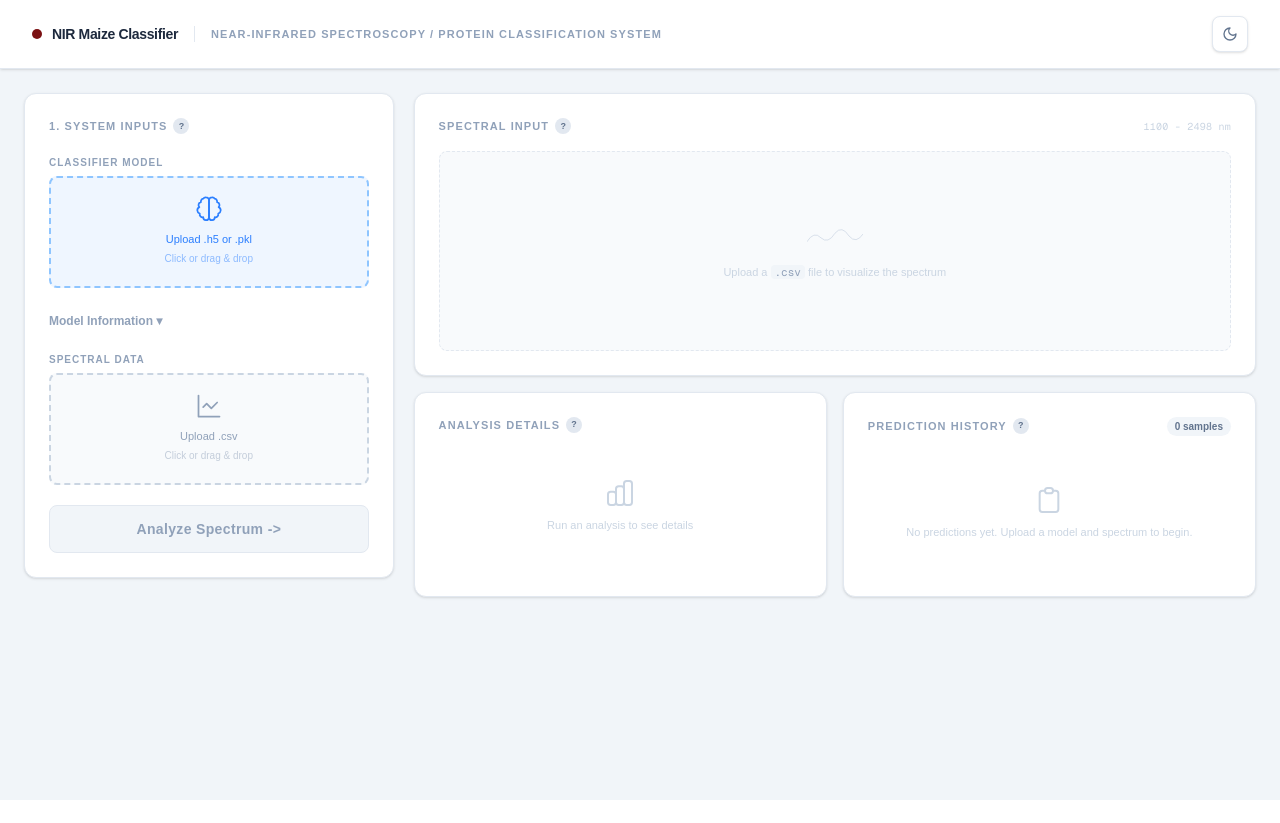
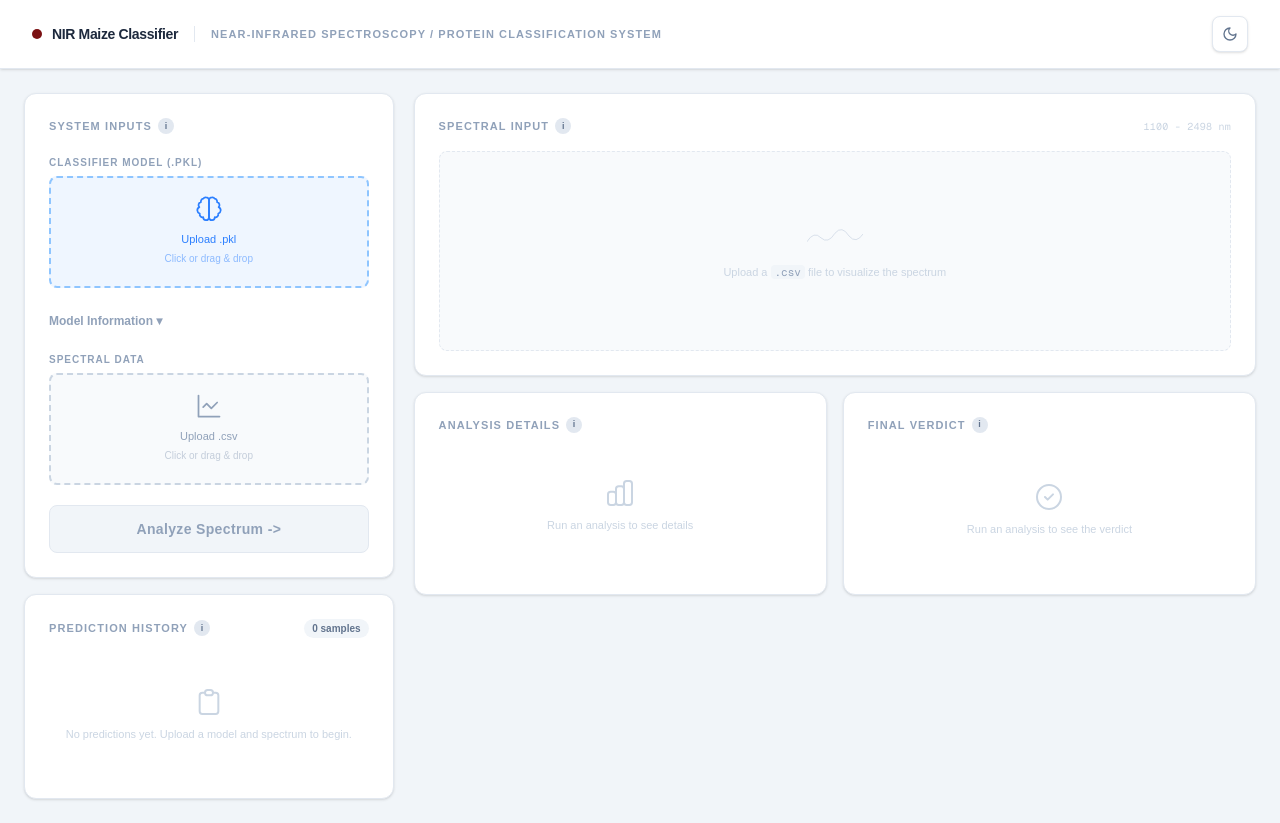
Before and after one commit to kervinsamson/nir-maize-classifier, a Next.js app in the folder app/frontend/: page / in a window 1280 px wide. Before the commit the page ends 800 px from the top, so only its background shows below. Built offline with nearby package versions, Linux system fonts and the light colour scheme.

Commit message:
chore: switch positions of final verdict card and prediciton history card

```diff
--- a/app/frontend/app/components/FinalVerdictCard.tsx
+++ b/app/frontend/app/components/FinalVerdictCard.tsx
@@ -13,7 +13,7 @@ function MetaRow({ label, value }: { label: string; value: string }) {
 }
 
 interface FinalVerdictCardProps {
-  result: AnalysisResult;
+  result?: AnalysisResult | null;
   modelFileName: string;
 }
 
@@ -22,11 +22,20 @@ export function FinalVerdictCard({ result, modelFileName }: FinalVerdictCardProp
     <div className="bg-white dark:bg-slate-900 rounded-xl border border-slate-200 dark:border-slate-800 shadow-sm p-6 flex flex-col gap-4">
       <div className="flex items-center gap-1.5">
         <h2 className="text-[11px] font-bold text-slate-400 dark:text-slate-500 uppercase tracking-widest">
-          2. Final Verdict
+          Final Verdict
         </h2>
         <InfoTooltip text="The model's binary classification result — whether the sample is high or low in protein content." />
       </div>
 
+      {!result ? (
+        <div className="flex flex-col items-center justify-center gap-2 py-8 text-slate-300 dark:text-slate-600">
+          <svg className="w-8 h-8" fill="none" stroke="currentColor" viewBox="0 0 24 24">
+            <path strokeLinecap="round" strokeLinejoin="round" strokeWidth={1.5} d="M9 12l2 2 4-4m6 2a9 9 0 11-18 0 9 9 0 0118 0z" />
+          </svg>
+          <p className="text-[11px] text-center">Run an analysis to see the verdict</p>
+        </div>
+      ) : (
+        <>
           {result.isHighProtein ? (
             <div
               className="rounded-lg bg-green-50 dark:bg-green-950/40 border border-green-200 dark:border-green-900 p-4"
@@ -52,6 +61,8 @@ export function FinalVerdictCard({ result, modelFileName }: FinalVerdictCardProp
             <MetaRow label="Inference Time" value={`${result.inferenceTime}s`} />
             <MetaRow label="Model Loaded" value={modelFileName} />
           </div>
+        </>
+      )}
     </div>
   );
 }
--- a/app/frontend/app/components/InfoTooltip.tsx
+++ b/app/frontend/app/components/InfoTooltip.tsx
@@ -9,11 +9,11 @@ export function InfoTooltip({ text }: InfoTooltipProps) {
     <div className="relative inline-flex group">
       <button
         type="button"
-        className="w-4 h-4 rounded-full bg-slate-200 dark:bg-slate-700 text-slate-500 dark:text-slate-400 text-[9px] font-bold flex items-center justify-center hover:bg-slate-300 dark:hover:bg-slate-600 transition-colors cursor-default select-none"
+        className="w-4 h-4 rounded-full bg-slate-200 dark:bg-slate-700 text-slate-500 dark:text-slate-400 text-[9px] font-bold inline-flex items-center justify-center hover:bg-slate-300 dark:hover:bg-slate-600 transition-colors cursor-default select-none leading-none"
         aria-label="More information"
         tabIndex={-1}
       >
-        ?
+        <span style={{ lineHeight: 1 }}>i</span>
       </button>
       <div
         role="tooltip"
--- a/app/frontend/app/components/SystemInputsCard.tsx
+++ b/app/frontend/app/components/SystemInputsCard.tsx
@@ -33,17 +33,17 @@ export function SystemInputsCard({
     <div className="bg-white dark:bg-slate-900 rounded-xl border border-slate-200 dark:border-slate-800 shadow-sm p-6 flex flex-col gap-5">
       <div className="flex items-center gap-1.5">
         <h2 className="text-[11px] font-bold text-slate-400 dark:text-slate-500 uppercase tracking-widest">
-          1. System Inputs
+          System Inputs
         </h2>
-        <InfoTooltip text="Upload your trained classifier model (.h5 or .pkl) and a NIR spectral CSV file, then click Analyze to run a protein classification." />
+        <InfoTooltip text="Upload your trained classifier model (.pkl) and a NIR spectral CSV file, then click Analyze to run a protein classification. Upload .pkl." />
       </div>
 
       <UploadBox
         file={modelFile}
         onFileSelect={onModelSelect}
-        accept=".h5,.pkl"
-        label="Classifier Model"
-        hint="Upload .h5 or .pkl"
+        accept=".pkl"
+        label="Classifier Model (.pkl)"
+        hint="Upload .pkl"
         variant="model"
       />
 
--- a/app/frontend/app/page.tsx
+++ b/app/frontend/app/page.tsx
@@ -140,19 +140,17 @@ export default function Home() {
               {error}
             </div>
           )}
-          {analysisResult && (
-            <FinalVerdictCard
-              result={analysisResult}
-              modelFileName={modelFile?.name ?? '--'}
-            />
-          )}
+          <PredictionHistory records={predictionHistory} />
         </aside>
 
         <main className="flex-1 flex flex-col gap-4 min-w-0">
           <SpectralPlot hasData={!!dataFile} spectrumData={spectrumData} isHighProtein={analysisResult?.isHighProtein ?? null} />
           <div className="grid grid-cols-2 gap-4">
             <ConfidenceCard result={analysisResult} />
-            <PredictionHistory records={predictionHistory} />
+            <FinalVerdictCard
+              result={analysisResult}
+              modelFileName={modelFile?.name ?? '--'}
+            />
           </div>
         </main>
       </div>
```
Lines whose indentation alone changed are shown as unchanged.
